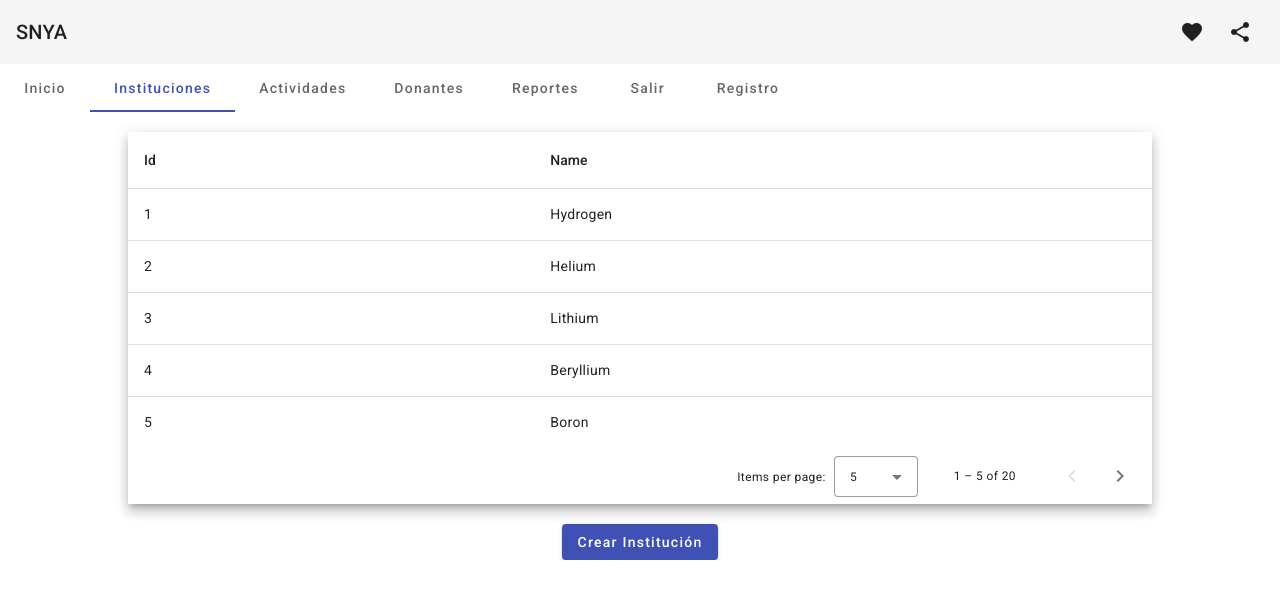
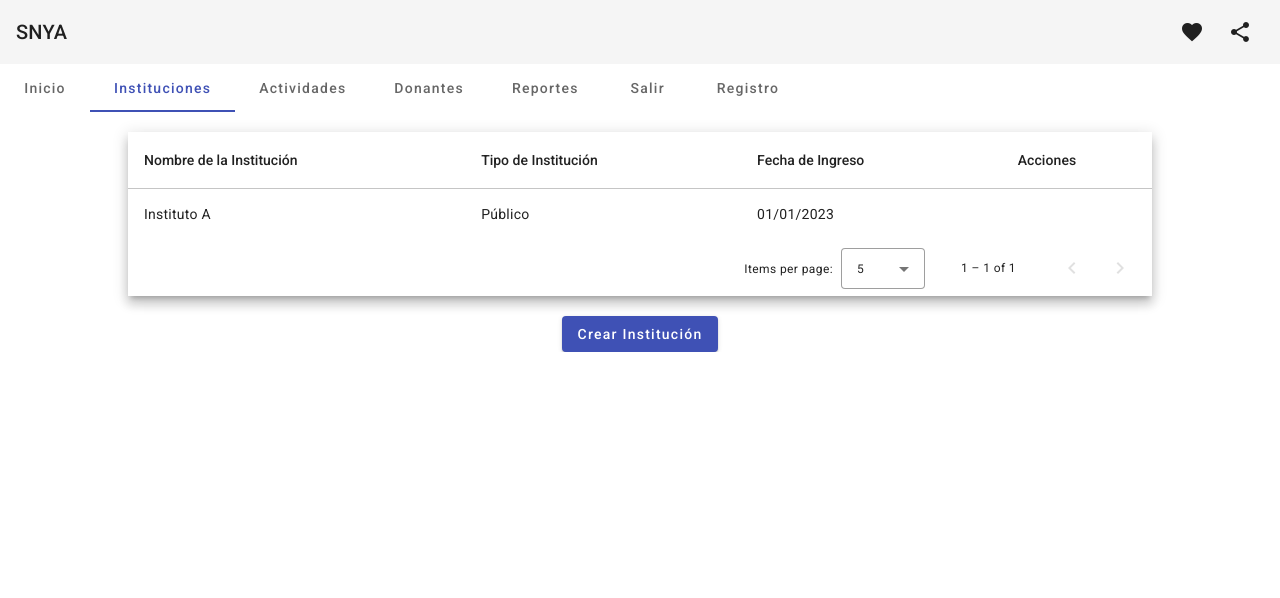
Before and after one commit to miguelvides/SNYA-Front-End, an Angular app: page / in a window 1280 px wide. Both pictures are taken after a click on the tab "Instituciones". Shown: the top 598 px of the page. Built offline with nearby package versions, Linux system fonts and the light colour scheme.

Commit message:
Se añadieron las columnas

```diff
--- a/src/app/tbl-datos/tbl-datos-datasource.ts
+++ b/src/app/tbl-datos/tbl-datos-datasource.ts
@@ -8,31 +8,18 @@ import { Observable, of as observableOf, merge } from 'rxjs';
 export interface TblDatosItem {
   name: string;
   id: number;
+  nombreInstitucion: string; // Agrega la propiedad nombreInstitucion
+  tipoInstitucion: string; // Agrega la propiedad tipoInstitucion
+  fechaIngreso: string; // Agrega la propiedad fechaIngreso
+  // Agrega otras propiedades según sea necesario
 }
 
-// TODO: replace this with real data from your application
+// TODO: reemplaza esto con datos reales de tu aplicación
 const EXAMPLE_DATA: TblDatosItem[] = [
-  {id: 1, name: 'Hydrogen'},
-  {id: 2, name: 'Helium'},
-  {id: 3, name: 'Lithium'},
-  {id: 4, name: 'Beryllium'},
-  {id: 5, name: 'Boron'},
-  {id: 6, name: 'Carbon'},
-  {id: 7, name: 'Nitrogen'},
-  {id: 8, name: 'Oxygen'},
-  {id: 9, name: 'Fluorine'},
-  {id: 10, name: 'Neon'},
-  {id: 11, name: 'Sodium'},
-  {id: 12, name: 'Magnesium'},
-  {id: 13, name: 'Aluminum'},
-  {id: 14, name: 'Silicon'},
-  {id: 15, name: 'Phosphorus'},
-  {id: 16, name: 'Sulfur'},
-  {id: 17, name: 'Chlorine'},
-  {id: 18, name: 'Argon'},
-  {id: 19, name: 'Potassium'},
-  {id: 20, name: 'Calcium'},
+  { id: 1, name: 'Hydrogen', nombreInstitucion: 'Instituto A', tipoInstitucion: 'Público', fechaIngreso: '01/01/2023' },
+  // Agrega más datos según sea necesario
 ];
+
 
 /**
  * Data source for the TblDatos view. This class should
@@ -79,16 +66,12 @@ export class TblDatosDataSource extends DataSource<TblDatosItem> {
   private getPagedData(data: TblDatosItem[]): TblDatosItem[] {
     if (this.paginator) {
       const startIndex = this.paginator.pageIndex * this.paginator.pageSize;
-      return data.splice(startIndex, this.paginator.pageSize);
+      return data.slice(startIndex, startIndex + this.paginator.pageSize);
     } else {
       return data;
     }
   }
 
-  /**
-   * Sort the data (client-side). If you're using server-side sorting,
-   * this would be replaced by requesting the appropriate data from the server.
-   */
   private getSortedData(data: TblDatosItem[]): TblDatosItem[] {
     if (!this.sort || !this.sort.active || this.sort.direction === '') {
       return data;
@@ -99,6 +82,9 @@ export class TblDatosDataSource extends DataSource<TblDatosItem> {
       switch (this.sort?.active) {
         case 'name': return compare(a.name, b.name, isAsc);
         case 'id': return compare(+a.id, +b.id, isAsc);
+        case 'nombreInstitucion': return compare(a.nombreInstitucion, b.nombreInstitucion, isAsc);
+        case 'tipoInstitucion': return compare(a.tipoInstitucion, b.tipoInstitucion, isAsc);
+        case 'fechaIngreso': return compare(a.fechaIngreso, b.fechaIngreso, isAsc);
         default: return 0;
       }
     });
--- a/src/app/tbl-datos/tbl-datos.component.html
+++ b/src/app/tbl-datos/tbl-datos.component.html
@@ -10,6 +10,31 @@
       <ng-container matColumnDef="name">
         <th mat-header-cell *matHeaderCellDef mat-sort-header>Name</th>
         <td mat-cell *matCellDef="let row">{{row.name}}</td>
+      </ng-container>
+    <!-- Nombre de la Institución Column -->
+    <ng-container matColumnDef="nombreInstitucion">
+      <th mat-header-cell *matHeaderCellDef mat-sort-header>Nombre de la Institución</th>
+      <td mat-cell *matCellDef="let row">{{row.nombreInstitucion}}</td>
+    </ng-container>
+
+    <!-- Tipo de Institución Column -->
+    <ng-container matColumnDef="tipoInstitucion">
+      <th mat-header-cell *matHeaderCellDef mat-sort-header>Tipo de Institución</th>
+      <td mat-cell *matCellDef="let row">{{row.tipoInstitucion}}</td>
+    </ng-container>
+
+    <!-- Fecha de Ingreso Column -->
+    <ng-container matColumnDef="fechaIngreso">
+      <th mat-header-cell *matHeaderCellDef mat-sort-header>Fecha de Ingreso</th>
+      <td mat-cell *matCellDef="let row">{{row.fechaIngreso}}</td>
+    </ng-container>
+
+    <!-- Acciones Column -->
+    <ng-container matColumnDef="acciones">
+      <th mat-header-cell *matHeaderCellDef>Acciones</th>
+      <td mat-cell *matCellDef="let row">
+        <!-- Agrega aquí tus acciones -->
+      </td>
     </ng-container>
 
     <tr mat-header-row *matHeaderRowDef="displayedColumns"></tr>
--- a/src/app/tbl-datos/tbl-datos.component.ts
+++ b/src/app/tbl-datos/tbl-datos.component.ts
@@ -16,7 +16,7 @@ export class TblDatosComponent implements AfterViewInit {
   dataSource = new TblDatosDataSource();
 
   /** Columns displayed in the table. Columns IDs can be added, removed, or reordered. */
-  displayedColumns = ['id', 'name'];
+  displayedColumns = ['nombreInstitucion', 'tipoInstitucion', 'fechaIngreso', 'acciones'];
 
   ngAfterViewInit(): void {
     this.dataSource.sort = this.sort;
--- a/src/styles.css
+++ b/src/styles.css
@@ -5,3 +5,6 @@ body { margin: 0; }
 
 html, body { height: 100%; }
 body { margin: 0; font-family: Roboto, "Helvetica Neue", sans-serif; }
+
+html, body { height: 100%; }
+body { margin: 0; font-family: Roboto, "Helvetica Neue", sans-serif; }
```
Lines whose indentation alone changed are shown as unchanged.
